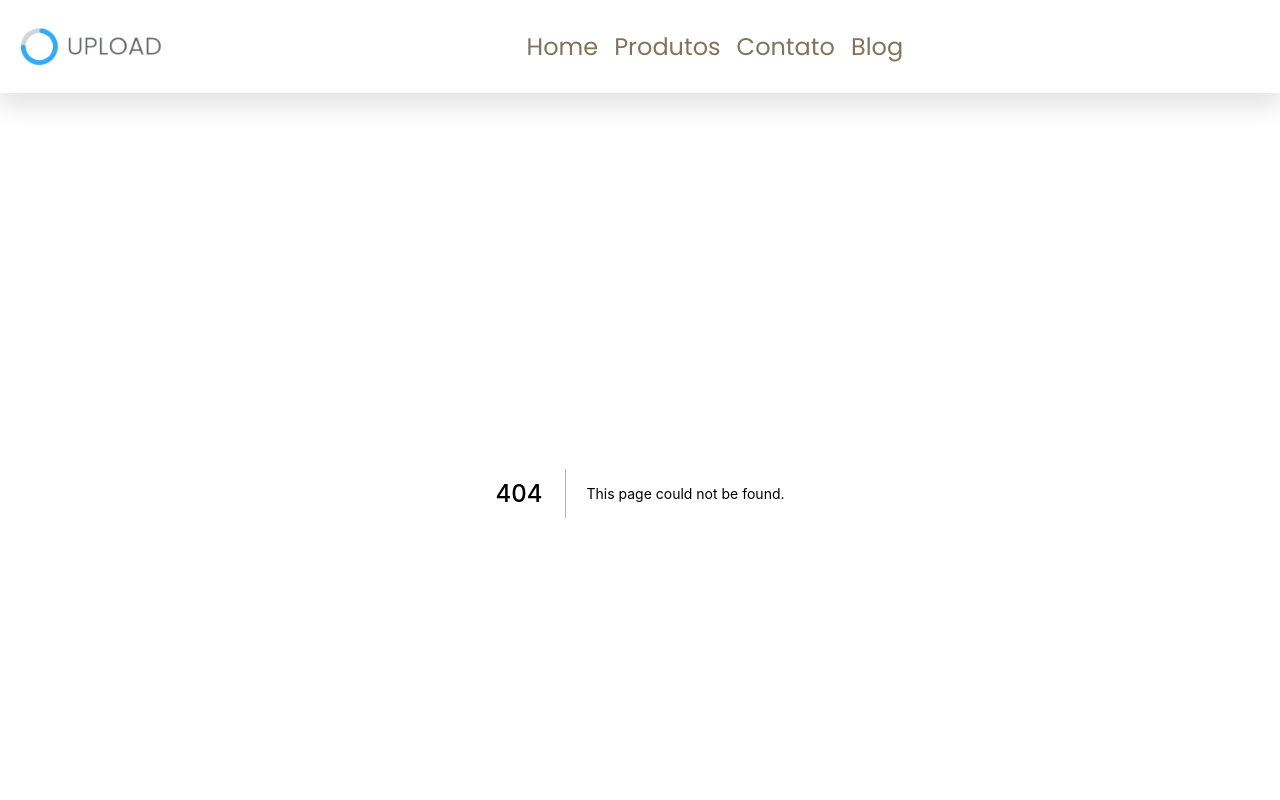
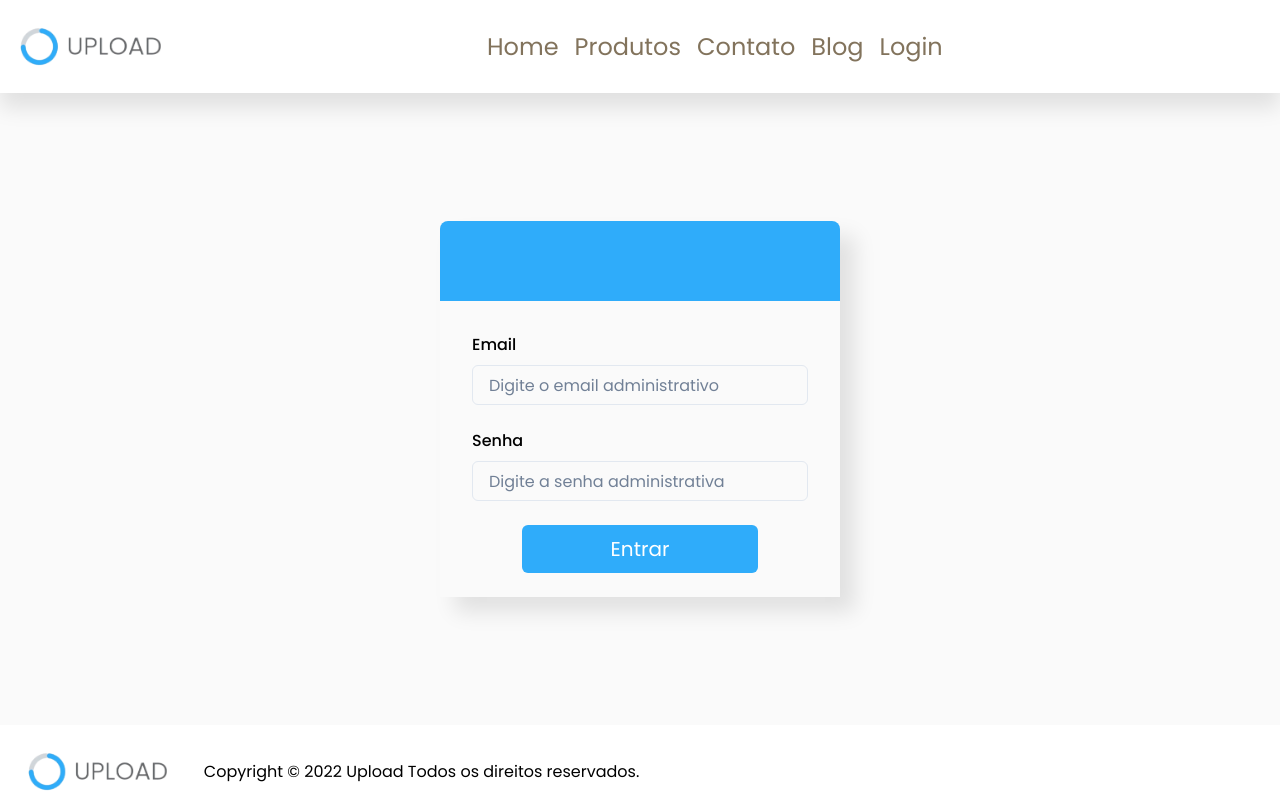
Before and after one commit to upload-empresa/uploadsite, a Next.js app: page /login in a window 1280 px wide. Before the commit this address had no page. Shown: the top 800 px of the page. Built offline with nearby package versions, Linux system fonts and the light colour scheme.

Commit message:
Fazendo o front do login

```diff
--- a/src/components/Card/index.tsx
+++ b/src/components/Card/index.tsx
@@ -2,6 +2,7 @@
 import { Flex, Link, Stack, Text } from "@chakra-ui/react"
 import Image from "next/image"
 import NextLink from 'next/link'
+import { FormsLogin } from "../Foms"
 
 interface CardsProps {
     urlimage: string
@@ -66,7 +67,22 @@ export function Cards({ urlimage, description, title, tamw, text, tamh, tam }: C
             </NextLink>
         </Flex>
     )
+}
 
-
-
+export function CardLogin() {
+    return (
+        <Stack
+            boxShadow='15px 15px 20px rgba(0, 0, 0, 0.1)'
+            my={"10%"}
+            w={{md:"400px", nvl:"300px", min:"250px"}}
+        >
+            <Stack
+                bg="#2FACFA"
+                width='100%'
+                height={{md:'80px', nvl:"60px", min:"40px"}}
+                borderRadius="8px 8px 0px 0px"
+            />
+            <FormsLogin />
+        </Stack>
+    )
 }
--- /dev/null
+++ b/src/components/Foms/index.tsx
@@ -0,0 +1,36 @@
+import { FormControl, FormLabel, Input, Button, Stack } from "@chakra-ui/react"
+
+export function FormsLogin() {
+    return (
+        <Stack
+            px={{md:8, nvl:6, min:4}}
+            py={{md:6, nvl:4, min:2}}
+            spacing={6}
+            align={"center"}
+            justify={"center"}
+        >
+            <FormControl>
+                <FormLabel>Email</FormLabel>
+                <Input type='email' placeholder="Digite o email administrativo" />
+            </FormControl>
+            <FormControl>
+                <FormLabel>Senha</FormLabel>
+                <Input type='password' placeholder="Digite a senha administrativa" />
+            </FormControl>
+            <Button
+                bg='#2FACFA'
+                color="white"
+                px={{md:10, nvl:8, min:6}}
+                py={{md:6, nvl:4, min:3}}
+                fontSize="20px"
+                fontWeight="400"
+                w={{md:"70%", nvl:"65%", min:"50%"}}
+                _hover={{
+                    bg: '#2994d7'
+                }}
+            >
+                Entrar
+            </Button>
+        </Stack>
+    )
+}
--- a/src/components/Navbar/drawer.tsx
+++ b/src/components/Navbar/drawer.tsx
@@ -48,6 +48,7 @@ export function DrawerUp() {
                             <Navigation name="Produtos" link='/produtos' />
                             <Navigation name="Contato" link='/#contato' />
                             <Navigation name="Blog" link='/blog' />
+                            <Navigation name="Login" link='/login' />
 
                         </Stack>
                     </DrawerBody>
--- a/src/components/Navbar/index.tsx
+++ b/src/components/Navbar/index.tsx
@@ -39,6 +39,8 @@ export function Navbar() {
                 <Navigation name="Contato" link='/#contato' />
 
                 <Navigation name="Blog" link='/blog' />
+
+                <Navigation name="Login" link='/login' />
 
             </HStack>
             <DrawerUp />
--- /dev/null
+++ b/src/pages/login.tsx
@@ -0,0 +1,14 @@
+import { Stack } from "@chakra-ui/react"
+
+import { CardLogin } from "../components/Card"
+
+export default function Login() {
+    return (
+        <Stack
+            align={"center"}
+            justify={"center"}
+        >
+            <CardLogin />
+        </Stack>
+    )
+}
```
